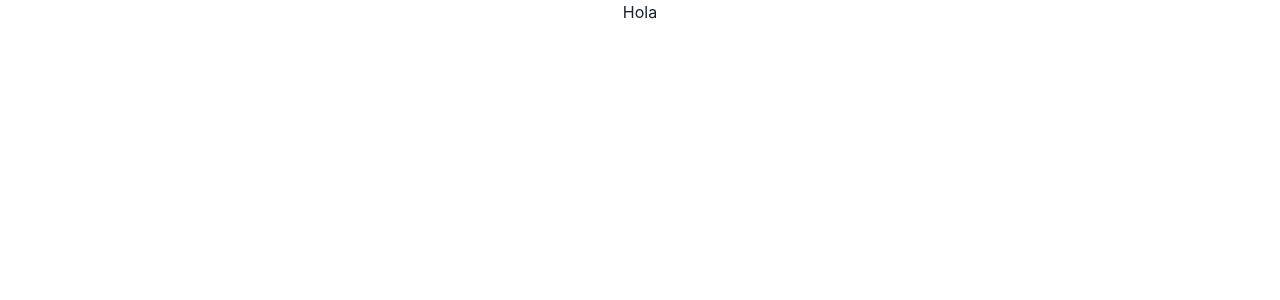
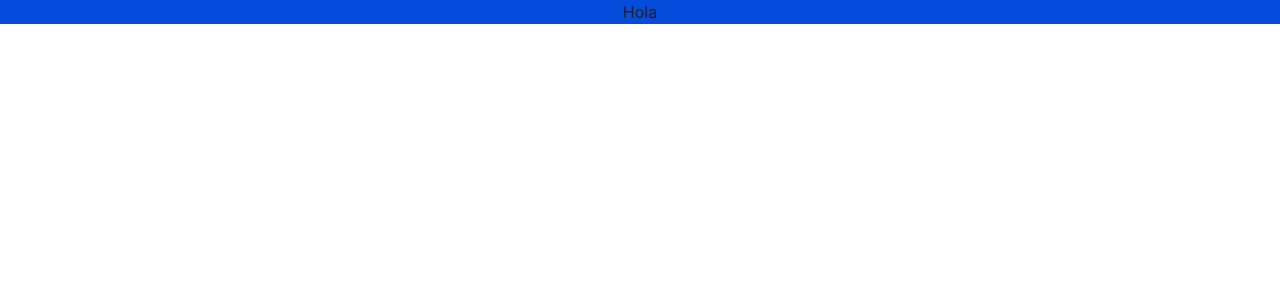
Before and after one commit to MNATorres/Ejercicio-react, a React (Create React App) app: page / in a window 1280 px wide. Shown: the top 300 px of the page. Built offline with nearby package versions, Linux system fonts and the light colour scheme.

Commit message:
se agrega componente Header

```diff
--- a/src/App.tsx
+++ b/src/App.tsx
@@ -1,13 +1,13 @@
 import React from 'react';
 import './App.css';
-import Table from './Table';
-import { ChakraProvider } from '@chakra-ui/react'
+import Header from './Header';
+import { ChakraProvider } from '@chakra-ui/react';
 
 function App() {
   return (
     <div className="App">
       <ChakraProvider>
-        <Table />
+        <Header />
       </ChakraProvider>
     </div>
   );
--- /dev/null
+++ b/src/Header.css
@@ -0,0 +1,4 @@
+header{
+    width: 100%;
+    background-color: rgb(4, 76, 219);
+  }
--- /dev/null
+++ b/src/Header.jsx
@@ -0,0 +1,13 @@
+import React from "react";
+import './Header.css';
+import Table from "./Table";
+
+function Header(){
+    return(
+        <header>
+            <Table />
+        </header>
+    );
+}
+
+export default Header;
```
